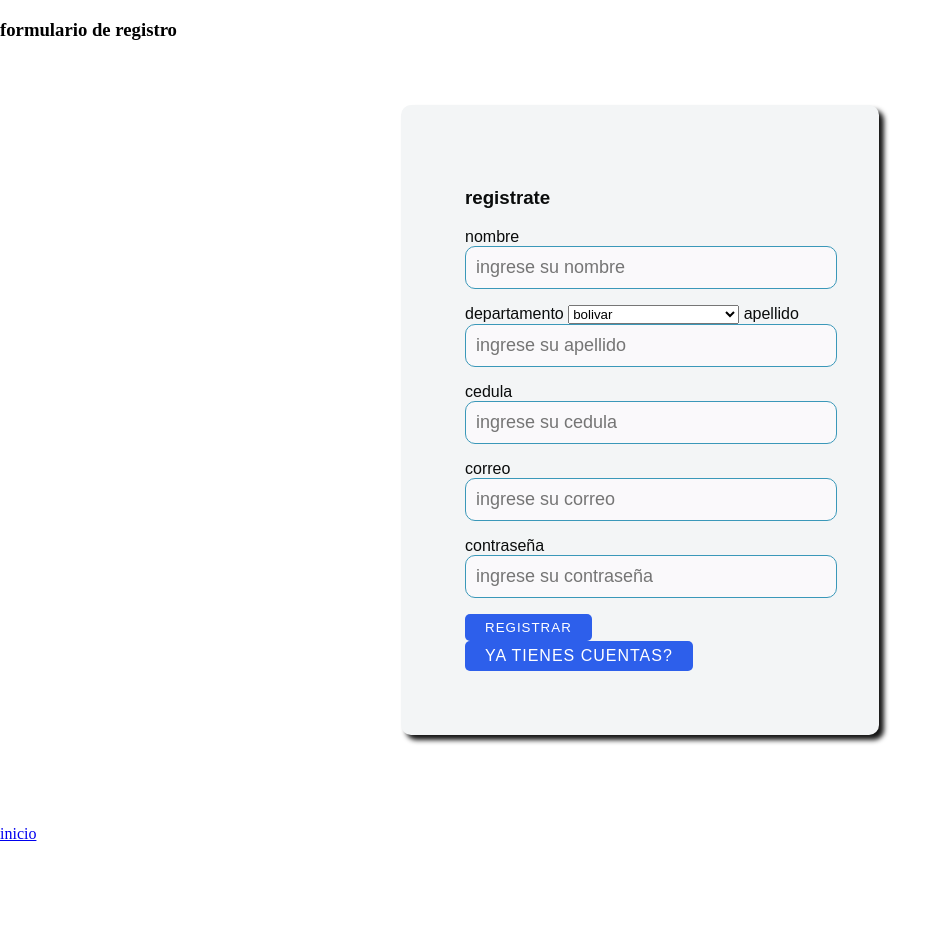
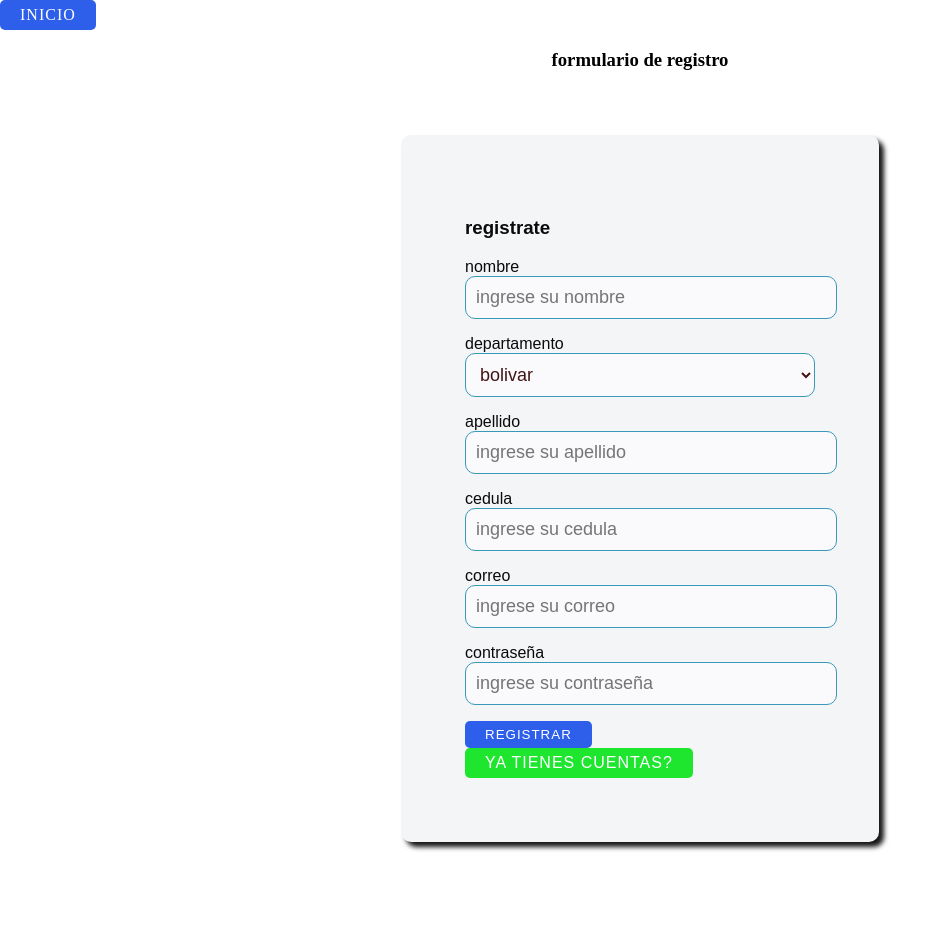
Before and after one commit to camilito2005/practicas, a PHP site: page /php/vista/formulario.php in a window 1280 px wide. Shown: the whole page, without its empty margins (0-951 px from the left). Before the commit the page ends 841 px from the top, so only its background shows below. Run offline with PHP 8.4, Linux system fonts and the light colour scheme; data comes from the database, SQL or seed files in the repository; both versions use the stored data as it was after the commit.

Commit message:
ultimando detalles

```diff
--- a/css/formulario1.css
+++ /dev/null
@@ -1,86 +0,0 @@
-/* Estilos generales para el cuerpo de la página */
-body {
-    margin: 0; /* Elimino el margen predeterminado */
-    padding: 0; /* Elimino el relleno predeterminado */
-    box-sizing: border-box; /* Utilizo el modelo de caja de borde, que incluye el borde y el relleno en el ancho y alto totales del elemento */
-}
-
-/* Estilos para el contenedor de registro */
-.registro {
-    width: 100%; /* Establezco el ancho del contenedor al 100% del contenedor padre */
-    max-width: 350px; /* Establezco el ancho máximo del contenedor */
-    background: #f3f5f6; /*le doy un Color al fondo */
-    padding: 5%; /* Relleno interno */
-    margin: auto; /* Centro el contenedor horizontalmente */
-    margin-top: 5%; /* espacio hacia arriba */
-    margin-bottom: 7%; /* espacio entre los botones  */
-    border-radius: 10px; /* Borde redondeado */
-    font-family: "arial"; /* Fuente del texto */
-    color: rgb(10, 12, 12); /* Color del texto */
-    box-shadow: 5px 5px 5px #161616; /* Sombra */
-}
-
-/* Estilos para los elementos de entrada de texto */
-.control {
-    width: 100%; /* Establezco el ancho al 100% del contenedor */
-    background: #faf9fb; /* Color de fondo */
-    padding: 10px; /* Relleno interno */
-    border-radius: 10px; /* Borde redondeado */
-    margin-bottom: 16px; /* espcaio entre los botones */
-    border: 1px solid #3a98b9; /* Borde */
-    font-family: "arial"; /* Fuente del texto */
-    font-size: 18px; /* Tamaño de fuente */
-    color: rgb(67, 20, 20); /* Color del texto */
-}
-
-/* Estilos para los párrafos dentro del contenedor de registro */
-.registro p {
-    height: 40px; /* Altura del párrafo */
-    text-align: center; /* Alineo el texto al centro*/
-    font-size: 18px; /* Tamaño de fuente */
-    line-height: 40px; /* Altura de línea */
-}
-
-/* Estilos para los botones */
-.boton,
-.boton-inicio {
-    position: relative; /* Posición relativa */
-    display: inline-block; /* Muestra en línea */
-    margin-right: 10px; /*lo ruedo hacia derecho */
-    background: rgb(45, 95, 235); /* Color de fondo */
-    color: white; /* Color del texto */
-    padding: 6px 20px; /* Relleno */
-    text-decoration: none; /* Sin decoración de texto */
-    font-weight: 500; /* Grosor de la fuente */
-    letter-spacing: 1px; /* Espaciado entre letras */
-    text-transform: uppercase; /* Transformación de texto a mayúsculas */
-    transition: 0.5s; /* Transición suave */
-    cursor: pointer; /* Cursor de ratón */
-    border-radius: 5px; /* Borde redondeado */
-    border: none; /* Sin borde */
-}
-
-/* Estilos para el mensaje de éxito */
-.success {
-    position: absolute; /* Posición absoluta */
-    top: 50px; /* Posición superior */
-    color: #00c83c; /* Color del texto */
-    font-size: 18px; /* Tamaño de fuente */
-}
-
-/* Estilos para el mensaje de error */
-.error {
-    position: absolute; /* Posición absoluta */
-    top: 50px; /* Posición superior */
-    color: #e02d00; /* Color del texto */
-    font-size: 18px; /* Tamaño de fuente */
-}
-
-/* Estilos para pantallas pequeñas */
-@media screen and (max-width: 600px) {
-    .registro {
-        width: 90%; /* Reduzco el ancho del contenedor */
-        margin-top: 5%; /* Margen superior */
-        margin-bottom: 5%; /* Margen inferior */
-    }
-}
--- /dev/null
+++ b/css/formulario2.css
@@ -0,0 +1,91 @@
+/* Estilos generales para el cuerpo de la página */
+body {
+    margin: 0;
+    padding: 0;
+    box-sizing: border-box;
+}
+
+/* Estilos para el contenedor de registro */
+.registro {
+    width: 100%;
+    max-width: 350px;
+    background: #f3f5f6;
+    padding: 5%;
+    margin: auto;
+    margin-top: 5%;
+    margin-bottom: 7%;
+    border-radius: 10px;
+    font-family: "arial";
+    color: rgb(10, 12, 12);
+    box-shadow: 5px 5px 5px #161616;
+}
+
+/* Estilos para los botones del formulario (cajas de texto) */
+.control {
+    width: 100%;
+    background: #faf9fb;
+    padding: 10px;
+    border-radius: 10px;
+    margin-bottom: 16px;
+    border: 1px solid #3a98b9;
+    font-family: "arial";
+    font-size: 18px;
+    color: rgb(67, 20, 20);
+}
+
+/* Estilos para los párrafos dentro del contenedor de registro */
+.registro p {
+    height: 40px;
+    text-align: center;
+    font-size: 18px;
+    line-height: 40px;
+}
+
+/* Estilos para los botones */
+.boton {
+    position: relative;
+    display: inline-block;
+    margin-right: 10px;
+    background: rgb(45, 95, 235);
+    color: white;
+    padding: 6px 20px;
+    text-decoration: none;
+    font-weight: 500;
+    letter-spacing: 1px;
+    text-transform: uppercase;
+    transition: 0.5s;
+    cursor: pointer;
+    border-radius: 5px;
+    border: none;
+}
+/*estilos para centrar el texto */
+.formu{
+    text-align: center;
+}
+/* Estilos para los botones */
+.boton-inicio {
+    position: relative;
+    display: inline-block;
+    margin-right: 10px;
+    background: rgb(30, 230, 46);
+    color: white;
+    padding: 6px 20px;
+    text-decoration: none;
+    font-weight: 500;
+    letter-spacing: 1px;
+    text-transform: uppercase;
+    transition: 0.5s;
+    cursor: pointer;
+    border-radius: 5px;
+    border: none;
+}
+
+
+/* Estilos para pantallas pequeñas */
+@media screen and (max-width: 600px) {
+    .registro {
+        width: 90%;
+        margin-top: 5%;
+        margin-bottom: 5%;
+    }
+}
--- a/php/modelo/ModeloDepartamento.php
+++ b/php/modelo/ModeloDepartamento.php
@@ -17,9 +17,9 @@ class Departamento{
 
         // Verifico si la consulta se ejecutó correctamente
         if($r){
-             // Redirigir a la página de la tabla de departamentos después del registro exitoso
+             // Redirijo a la página de la tabla de departamentos después del registro exitoso
             header("Location: ../vista/TablaDepartamentos.php");
-            echo "registro exitoso";
+            // echo  "registro exitoso";
             // header("Location ../vista/RegistroDepartamanetos.php");
         }
         else {
--- a/php/vista/formulario.php
+++ b/php/vista/formulario.php
@@ -4,12 +4,16 @@
 <head>
     <meta charset="UTF-8">
     <meta name="viewport" content="width=device-width, initial-scale=1.0">
-    <link rel="stylesheet" href="../../css/formulario1.css">
+    <link rel="stylesheet" href="../../css/formulario2.css">
     <title>formulario</title>
 </head>
 
 <body>
-    <h3>formulario de registro</h3>
+
+    <div class="botones">
+        <a class="boton" href="../../menu.php">inicio</a>
+    </div>
+    <h3 class="formu">formulario de registro</h3>
     <div class="registro">
         <h3>registrate</h3>
         <form action="../controlador/ControladorUsuarios.php" method="post">
@@ -18,14 +22,14 @@
             </label><br>
 
             <label for="">departamento
-                <select name="departamento" id="">
+                <select name="departamento" class="control" id="">
                     <?php
                     include "../conexion.php"; // Incluir el archivo de conexión a la base de datos
                     $filas = $conexion->query("SELECT * FROM departamento "); // Ejecutar una consulta SQL para obtener todos los registros de la tabla 'departamento'
 
-                    while ($f = $filas->fetch_object()) {?>
+                    while ($f = $filas->fetch_object()) { ?>
                         <option value="<?= $f->id ?>"><?= $f->nombre_departamento ?></option>
-                   <?php } // Fin del bucle while
+                    <?php } // Fin del bucle while
                     ?>
 
                 </select>
@@ -49,10 +53,9 @@
             <a class="boton-inicio" href="../vista/login.php">ya tienes cuentas?</a>
 
         </form>
+
     </div>
-    <div class="botones">
-        <a href="../../menu.php">inicio</a>
-    </div>
+
 </body>
 
 </html>
```
Also changed, not shown: bases de datos/practicas.sql (+9 -8 lines), css/login4.css (renamed from css/login3.css, +13 -4 lines), css/menu2.css (renamed from css/menu1.css, +18 -5 lines), css/modificar1.css (+5 -5 lines), css/tabla5.css (renamed from css/tabla4.css, +23 -2 lines), menu.php (+27 -15 lines), php/modelo/ModeloUsuarios.php (+5 -3 lines), php/vista/RegistroDepartamanentos.php (+7 -4 lines), php/vista/TablaDepartamentos.php (+7 -5 lines), php/vista/login.php (+10 -5 lines), php/vista/tablaPersonas.php (+6 -5 lines).
